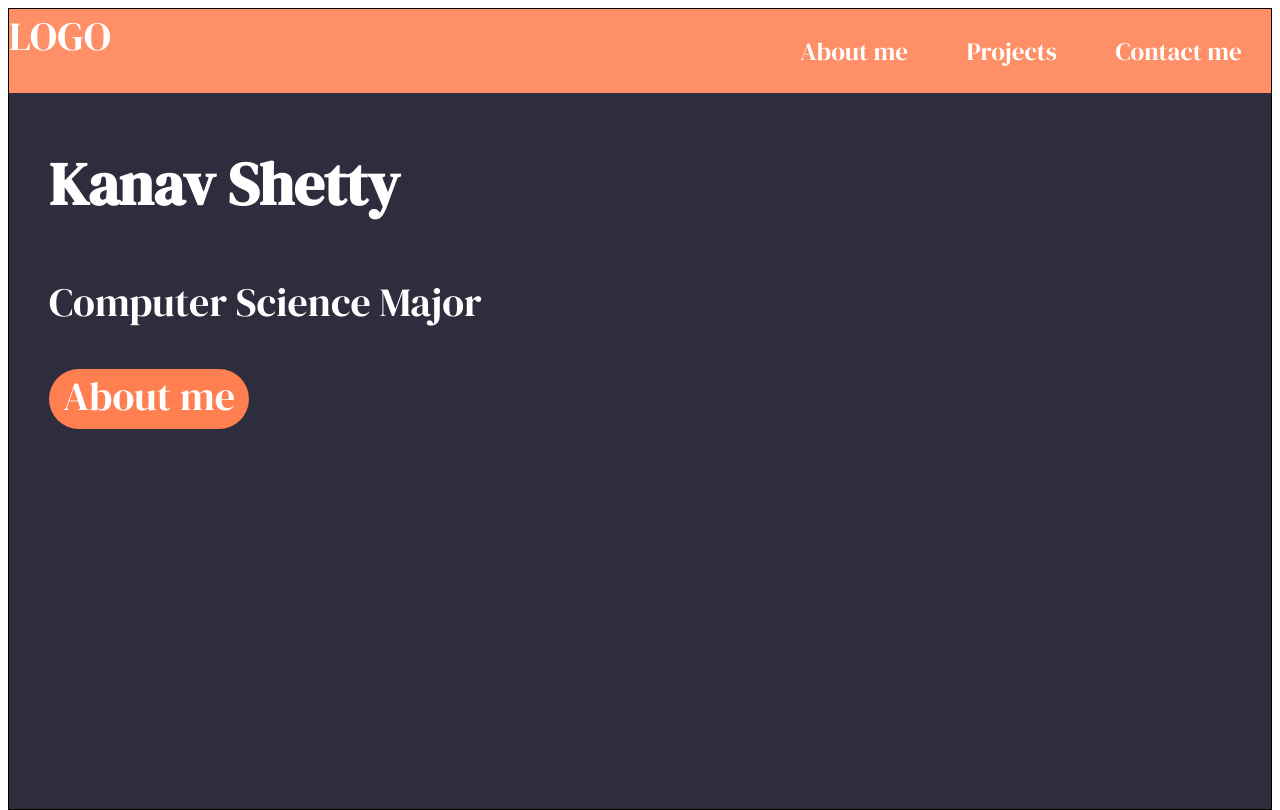
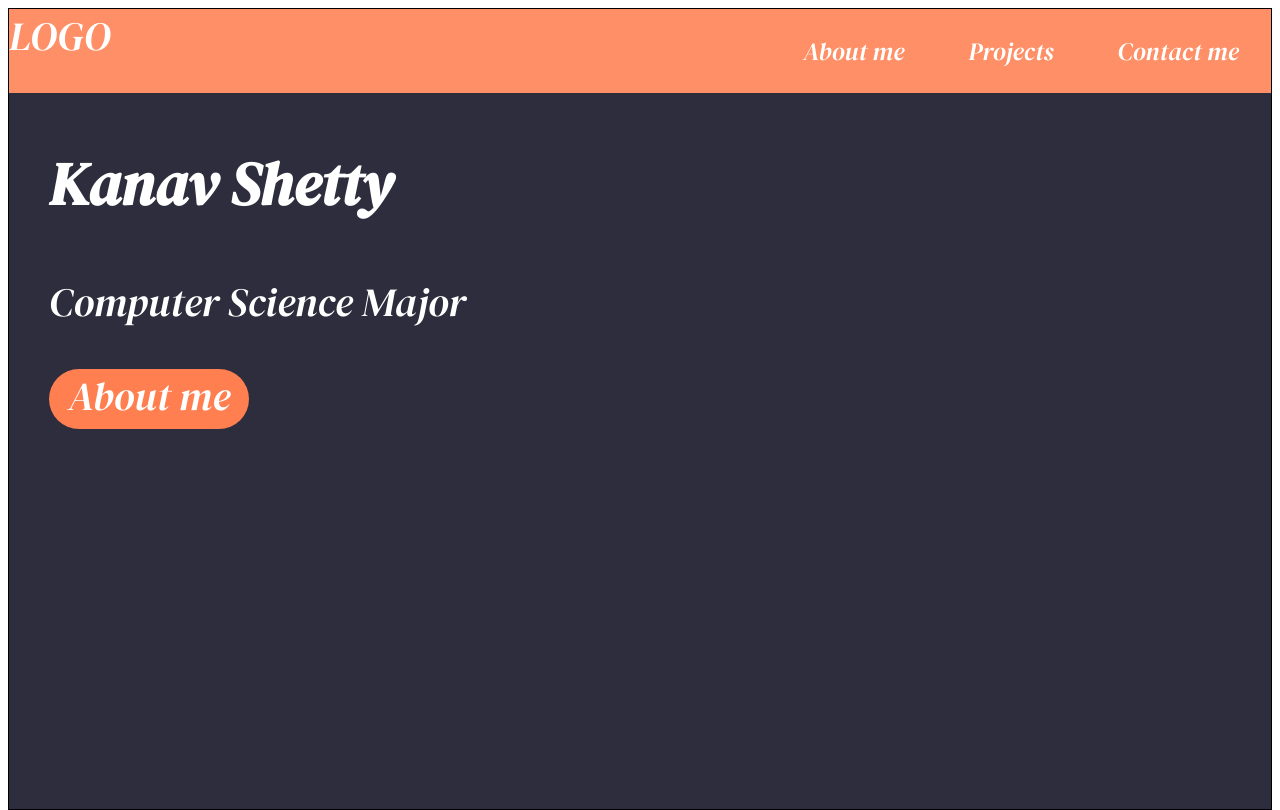
Before and after one commit to kanavshetty/Portfolio, a plain HTML site: page index.html in a window 1280 px wide. Shown: the top 810 px of the page. Drawn offline with Linux system fonts and the light colour scheme.

Commit message:
changed font again

```diff
--- a/index.html
+++ b/index.html
@@ -4,7 +4,7 @@
         <link rel = "stylesheet" href="styles.css"/>
         <link rel="preconnect" href="https://fonts.googleapis.com">
         <link rel="preconnect" href="https://fonts.gstatic.com" crossorigin>
-        <link href="https://fonts.googleapis.com/css2?family=DM+Serif+Display:ital@0;1&display=swap" rel="stylesheet">
+        <link href="https://fonts.googleapis.com/css2?family=DM+Serif+Display:ital@1&display=swap" rel="stylesheet">
         <title>Portfolio</title>
         <meta charset="UTF-8">
     </head>
```
